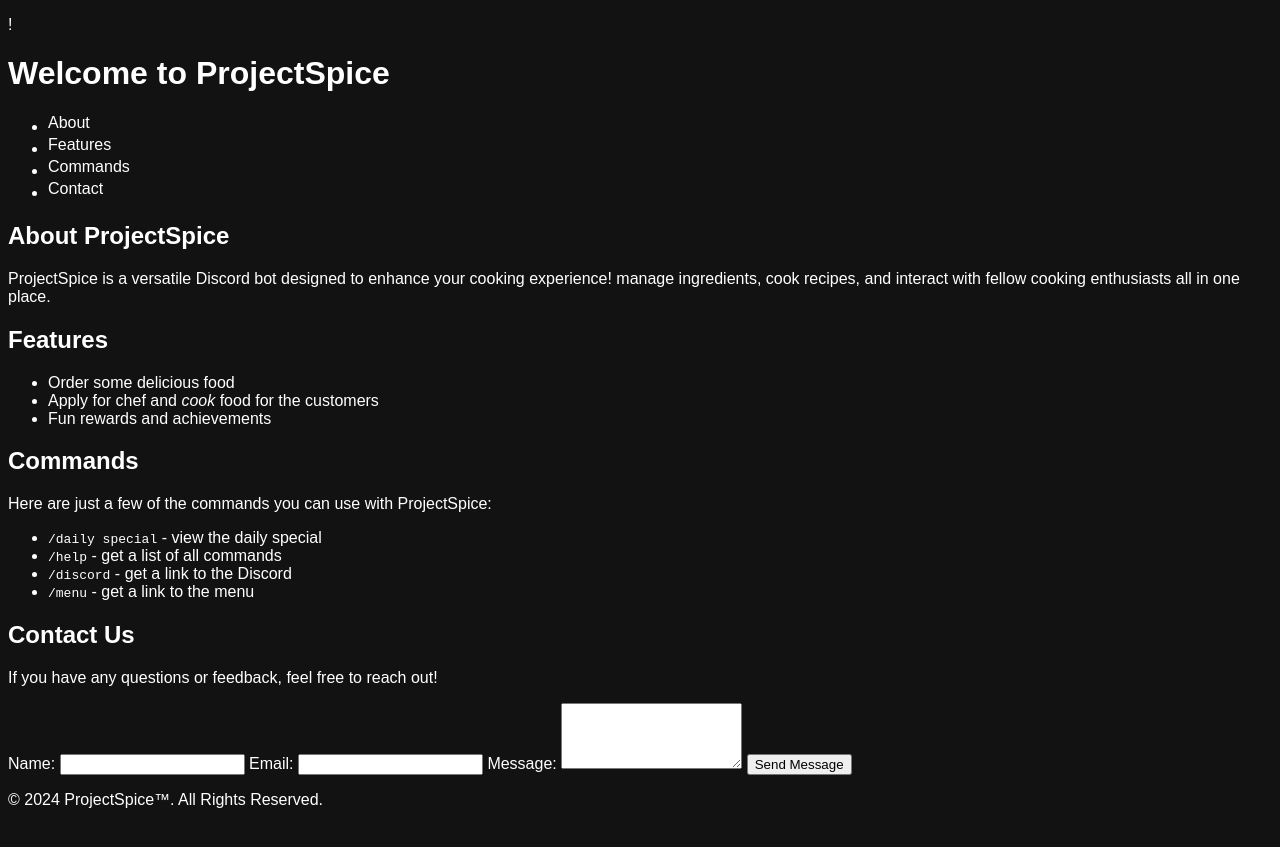
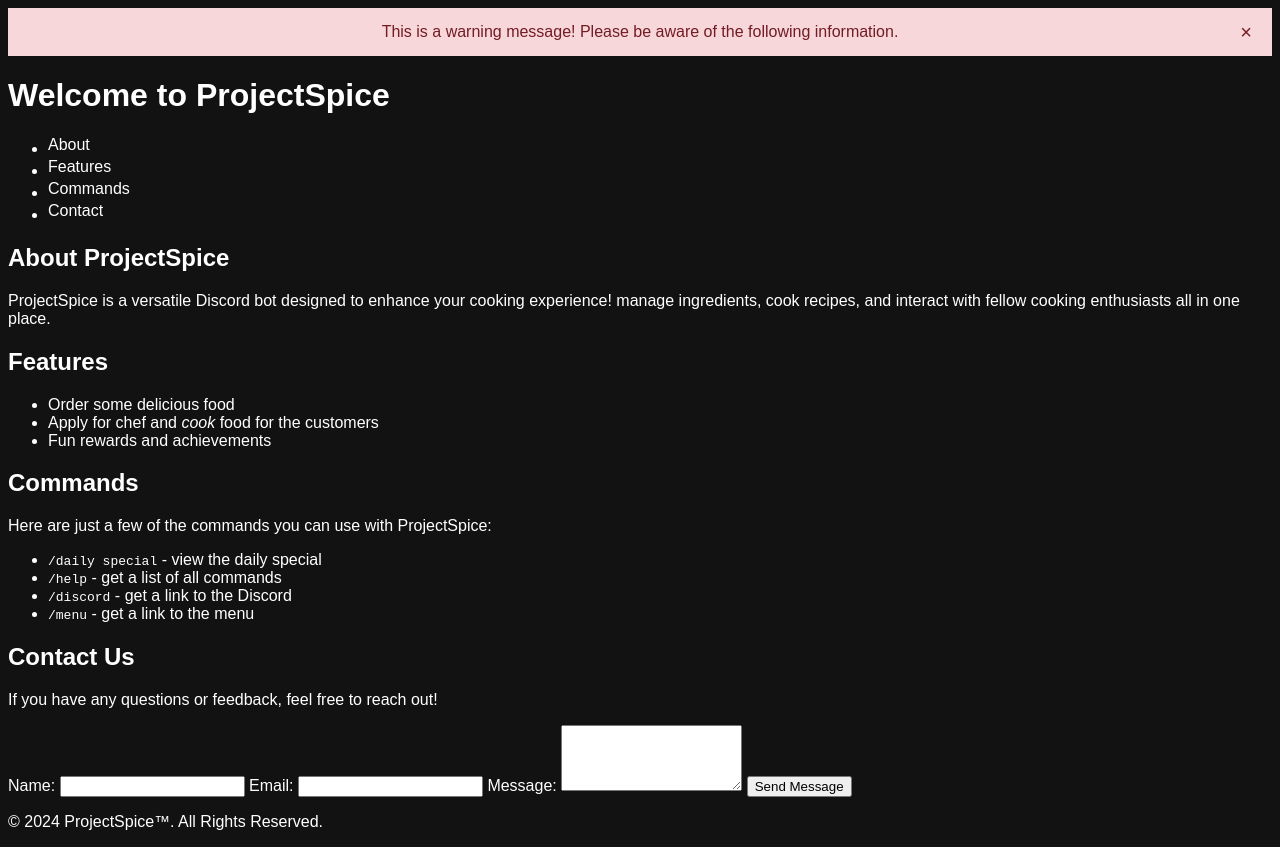
Before and after one commit to ProjectSpiceTeam/ProjectSpiceTeam.github.io, a plain HTML site: page index.html in a window 1280 px wide. Before the commit the page ends 825 px from the top, so only its background shows below. Drawn offline with Linux system fonts and the light colour scheme.

Commit message:
Update index.html

```diff
--- a/index.html
+++ b/index.html
@@ -6,8 +6,8 @@
     <title>ProjectSpice</title>
     <link rel="stylesheet" href="style.css">
 </head>
-  <div class="bg-pastel-red-100">
-    <p class="text-dark-red-900">!</p>
+  <div class="warning-bar">
+        <p>This is a warning message! Please be aware of the following information.</p>
   </div>
 <body class="bg-gray-100 text-gray-800">
     <header class="bg-red-500 text-white p-6 text-center">
```
